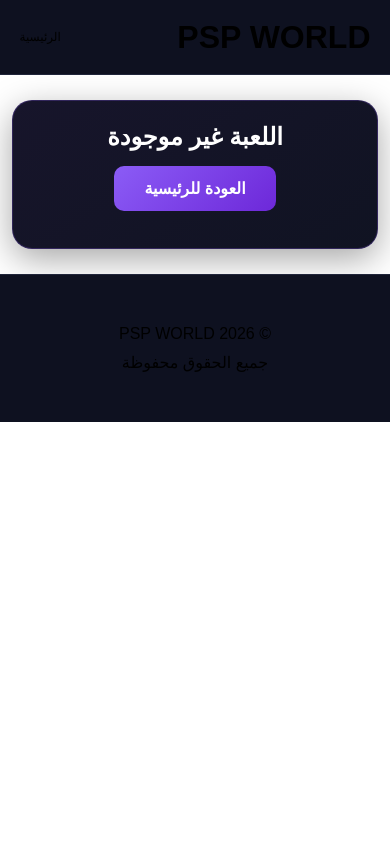
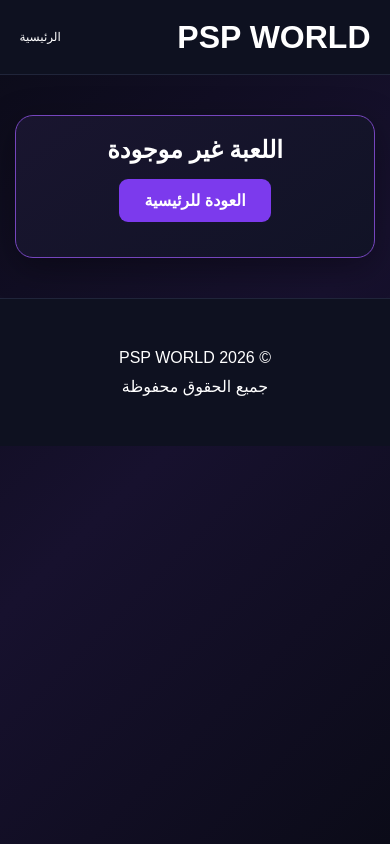
Before and after one commit to b9617844-png/PSP-WORLD-ps, a plain HTML site: page game.html in a window 390 px wide. Drawn offline with Linux system fonts and the light colour scheme.

Commit message:
Add styles for game details page

```diff
--- a/css/style.css
+++ b/css/style.css
@@ -474,3 +474,62 @@ footer small {
         font-size: 23px;
     }
 }
+/* PSP WORLD - Details Page Fix */
+
+body:has(#gameDetails) {
+    background: linear-gradient(135deg, #0b0b18, #17112e, #0b0b18) !important;
+    color: #ffffff !important;
+    min-height: 100vh;
+}
+
+body:has(#gameDetails) .game-details {
+    background: linear-gradient(145deg, #19152f, #111326) !important;
+    color: #ffffff !important;
+    max-width: 900px;
+    width: calc(100% - 30px);
+    margin: 40px auto;
+    padding: 25px;
+    box-sizing: border-box;
+    border: 1px solid #7545bd;
+    border-radius: 18px;
+    text-align: center;
+}
+
+body:has(#gameDetails) .game-details img {
+    display: block;
+    width: 220px !important;
+    height: 300px !important;
+    max-width: 100%;
+    object-fit: cover;
+    margin: 0 auto 25px;
+    border-radius: 12px;
+}
+
+body:has(#gameDetails) .game-details h1 {
+    color: #b794ff !important;
+}
+
+body:has(#gameDetails) .game-details h3 {
+    color: #ddd6fe !important;
+}
+
+body:has(#gameDetails) .game-details p {
+    color: #e2e0ed !important;
+}
+
+body:has(#gameDetails) .game-details a {
+    background: #7c3aed;
+    color: white !important;
+    padding: 12px 25px;
+    border-radius: 9px;
+}
+
+body:has(#gameDetails) footer {
+    color: white;
+}
+
+@media (max-width: 600px) {
+    body:has(#gameDetails) .game-details {
+        padding: 20px 12px;
+    }
+}
```
